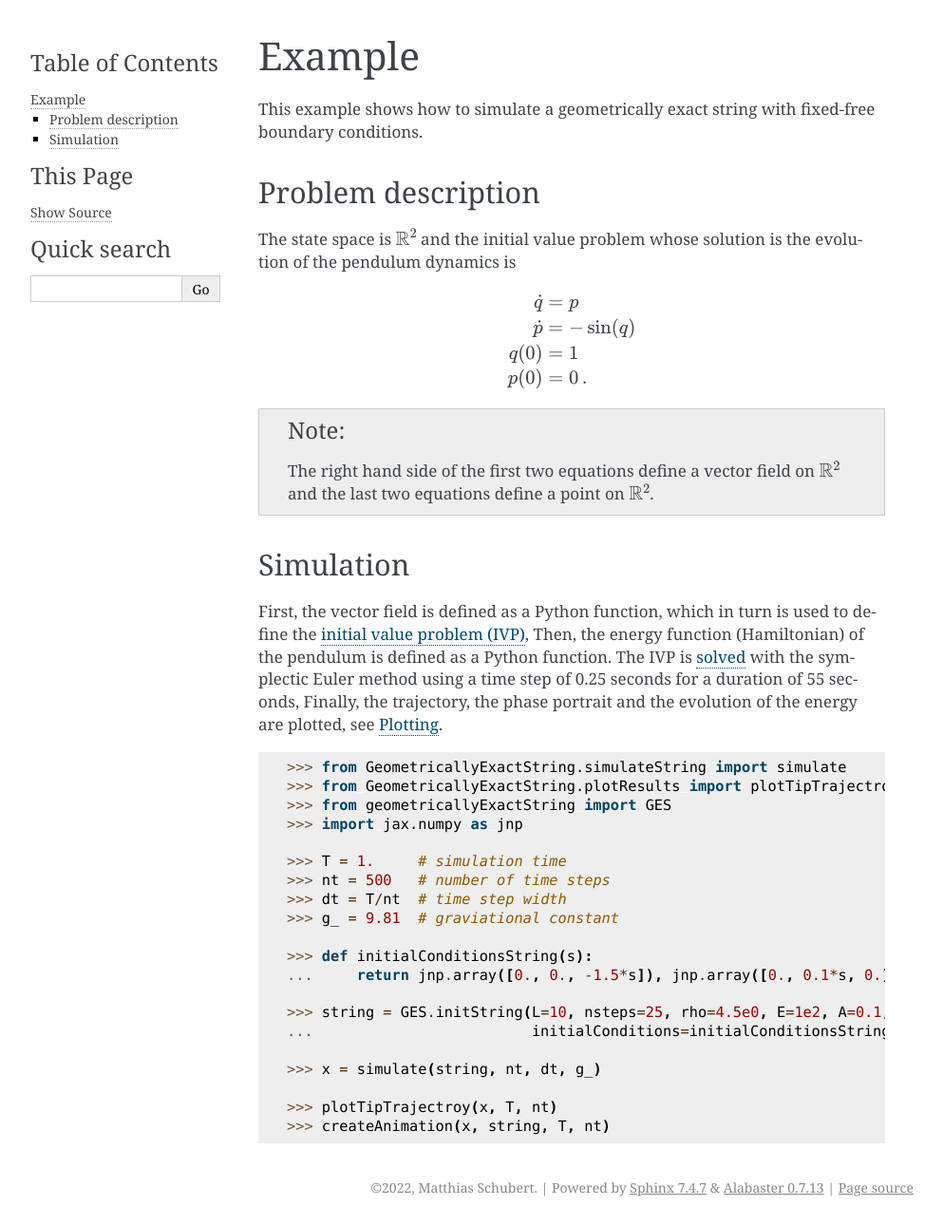
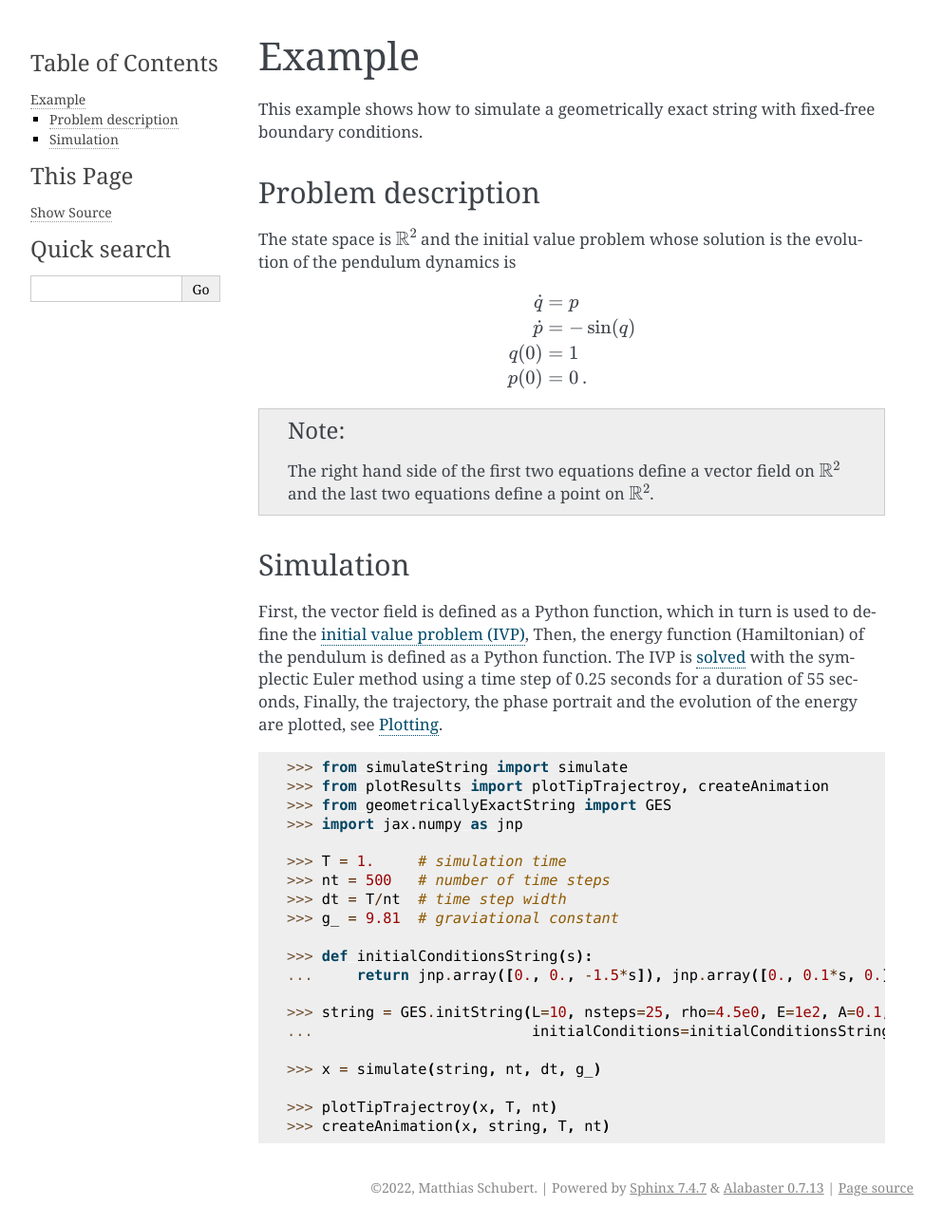
Before and after one commit to THREAD-3-2/GeometricallyExactString, a Sphinx documentation site: the page built from docs/example.rst, in a window 1280 px wide. Shown: the whole page at 95% size, without its empty margins (148-1141 px from the left). Built offline with Sphinx 7.4.7, drawn with Linux system fonts in a browser that asks for light colours.

Commit message:
change import in examplev6

```diff
--- a/docs/example.rst
+++ b/docs/example.rst
@@ -44,8 +44,8 @@ see :ref:`plotting`.
 
 .. doctest::
 
-    >>> from GeometricallyExactString.simulateString import simulate
-    >>> from GeometricallyExactString.plotResults import plotTipTrajectroy, createAnimation
+    >>> from simulateString import simulate
+    >>> from plotResults import plotTipTrajectroy, createAnimation
     >>> from geometricallyExactString import GES
     >>> import jax.numpy as jnp
 
```
